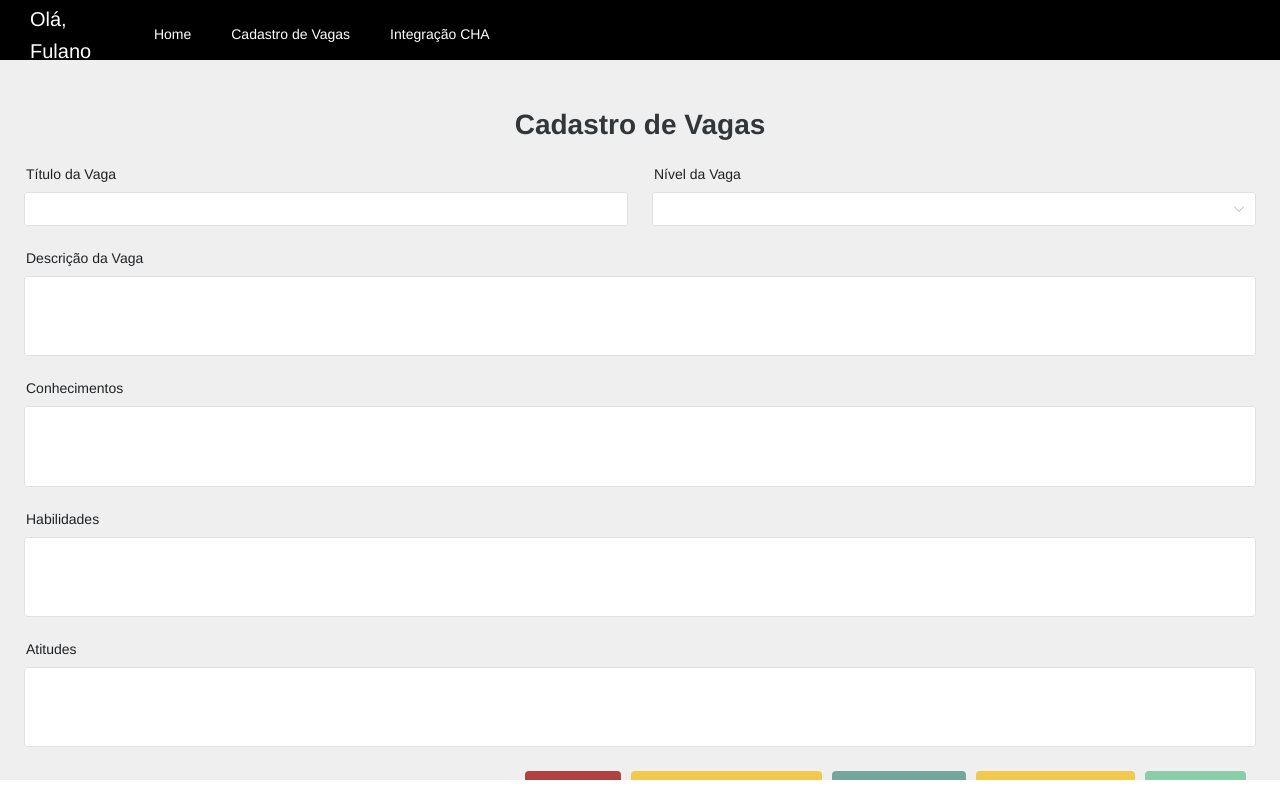
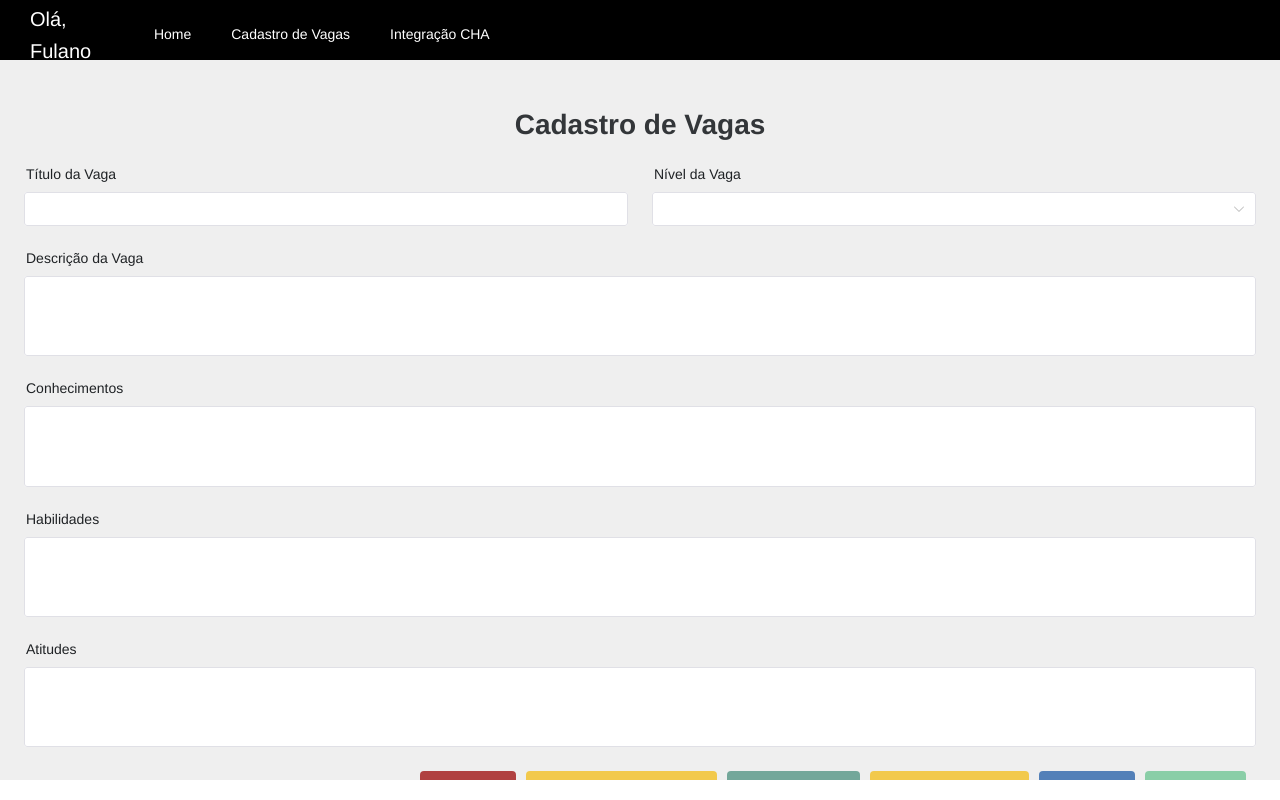
Before and after one commit to recupADS6/front-end, a Vue app: page /vaga-chatgpt in a window 1280 px wide. Built offline with nearby package versions, Linux system fonts and the light colour scheme; some icons are missing.

Commit message:
add button scraping

```diff
--- a/src/components/ChatForm.vue
+++ b/src/components/ChatForm.vue
@@ -108,6 +108,7 @@
           @positive-click="submitForm"
           @negative-click="cancelForm"
       />
+      <n-button  color="#5380b8" :loading="loadingUpgrade" @click="getScraping">Scraping</n-button>
       <n-button  color="#27AE60" type="submit" @click="showModalSubmit =true" :disabled="enviadoOuAprimorado">Cadastrar</n-button>
     </div>
   </n-form>
@@ -359,6 +360,30 @@ export default defineComponent({
       }
     },
 
+    async getScraping() {
+      try {
+        const response = await fetch('http://localhost:7000/scraping', {
+          method: 'POST',
+          headers: {
+            'Content-Type': 'text/plain',
+          },
+          body: this.model.jobTitle
+        });
+        if (response) {
+          console.log(response)
+        } else {
+          console.error('Erro ao enviar mensagem para o backend:', response.statusText);
+        }
+      } catch (error) {
+        console.error('Erro ao enviar mensagem para o backend:', error);
+      } finally {
+        this.loadingGenerate = false;
+        this.enviadoOuAprimorado = false;
+        this.loadingUpgradeCha=false;
+      }
+    },
+
+
     async extractCHA(responseMessageCha) {
     const sections = responseMessageCha.split('\n');
 
```
